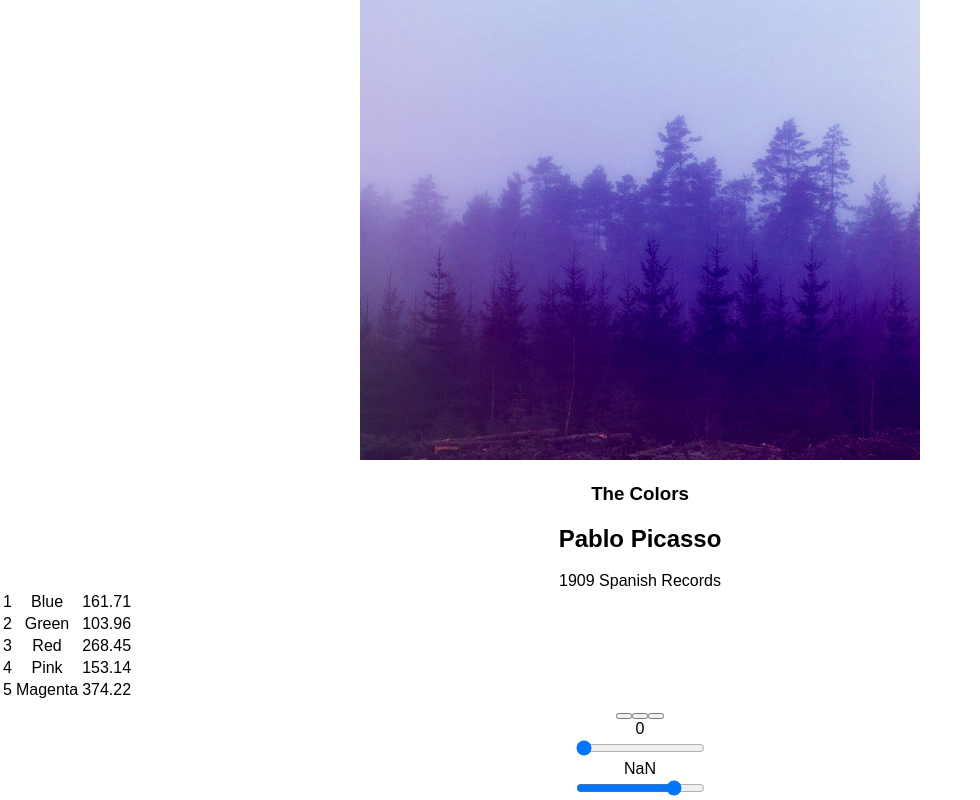
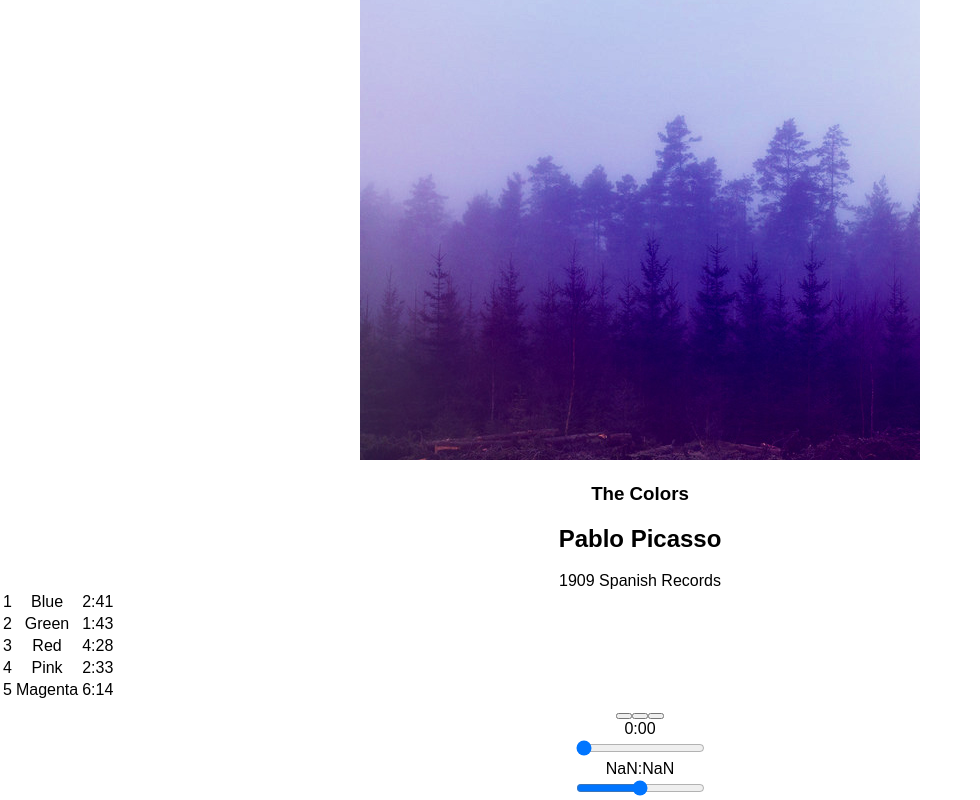
Before and after one commit to amanakiwala/bloc-jams-react, a React (Create React App) app in the folder bloc-jams-react/: page /album/the-colors in a window 1280 px wide. Shown: the part 198-998 px from the top of the page, without its empty margins (0-980 px from the left). Built offline with nearby package versions, Linux system fonts and the light colour scheme; some icons are missing.

Commit message:
Assignment-playerbar-rangeinputs: completed

```diff
--- a/bloc-jams-react/src/components/Album.js
+++ b/bloc-jams-react/src/components/Album.js
@@ -16,7 +16,7 @@ class Album extends Component {
 	    	currentSong: album.songs[0],
 	    	currentTime: 0,
 	    	duration: album.songs[0].duration,
-
+	    	volume: 0,
 	    	isPlaying: false,
 	    	currentlyHoveredSong: null
 	    };
@@ -117,6 +117,24 @@ class Album extends Component {
     	this.setState({ currentTime: newTime });
     }
 
+    handleVolumeChange(e) {
+    	const newVolume =  e.target.value ;
+    	this.audioElement.volume = newVolume;
+    	this.setState({ volume: newVolume });
+    }
+
+    formatTime(time) {
+
+    	const minutes =  Math.floor(time / 60);
+        let seconds =  Math.floor(time - (minutes * 60));
+        if (seconds < 10) {
+        	seconds = '0' + seconds;
+        }
+
+        return minutes +  ":" + seconds
+    }
+
+
 
 
     mOver(song){
@@ -145,7 +163,7 @@ class Album extends Component {
 		           onClick={() => this.handleSongClick(song)}
 		           onMouseEnter={() => this.mOver(song)}
 
-		           onMouseLeave={() => this.mOut(song)}><td>{songContent}</td><td>{song.title}</td><td>{song.duration}</td></tr>
+		           onMouseLeave={() => this.mOut(song)}><td>{songContent}</td><td>{song.title}</td><td>{this.formatTime(song.duration)}</td></tr>
 
 
           ])
@@ -189,7 +207,8 @@ class Album extends Component {
                  handlePrevClick={() => this.handlePrevClick()}
                  handleNextClick={() => this.handleNextClick()}
                  handleTimeChange={(e) => this.handleTimeChange(e)}
-
+                 handleVolumeChange={(e) => this.handleVolumeChange(e)}
+                 formatTime={this.formatTime}
                  />
 
            </section>
--- a/bloc-jams-react/src/components/PlayerBar.js
+++ b/bloc-jams-react/src/components/PlayerBar.js
@@ -17,7 +17,7 @@ class PlayerBar extends Component {
             </section>
 
             <section id="time-control">
-              <div className="current-time">{this.props.currentTime}</div>
+              <div className="current-time">{this.props.formatTime(this.props.currentTime)}</div>
               <input
                 type="range"
                 className="seek-bar"
@@ -28,14 +28,19 @@ class PlayerBar extends Component {
                 onChange={this.props.handleTimeChange}
 
                 />
-              <div className="total-time">{this.props.duration}</div>
+              <div className="total-time">{this.props.formatTime(this.props.duration)}</div>
             </section>
 
             <section id="volume-control">
               <div className="icon ion-volume-low" ></div>
               <input type="range"
                      className="seek-bar"
-                     value="80"
+                     value={this.props.volume}
+                     max="1"
+                     min="0"
+                     step="0.001"
+                     onChange={this.props.handleVolumeChange}
+
 
 
                      />
```
